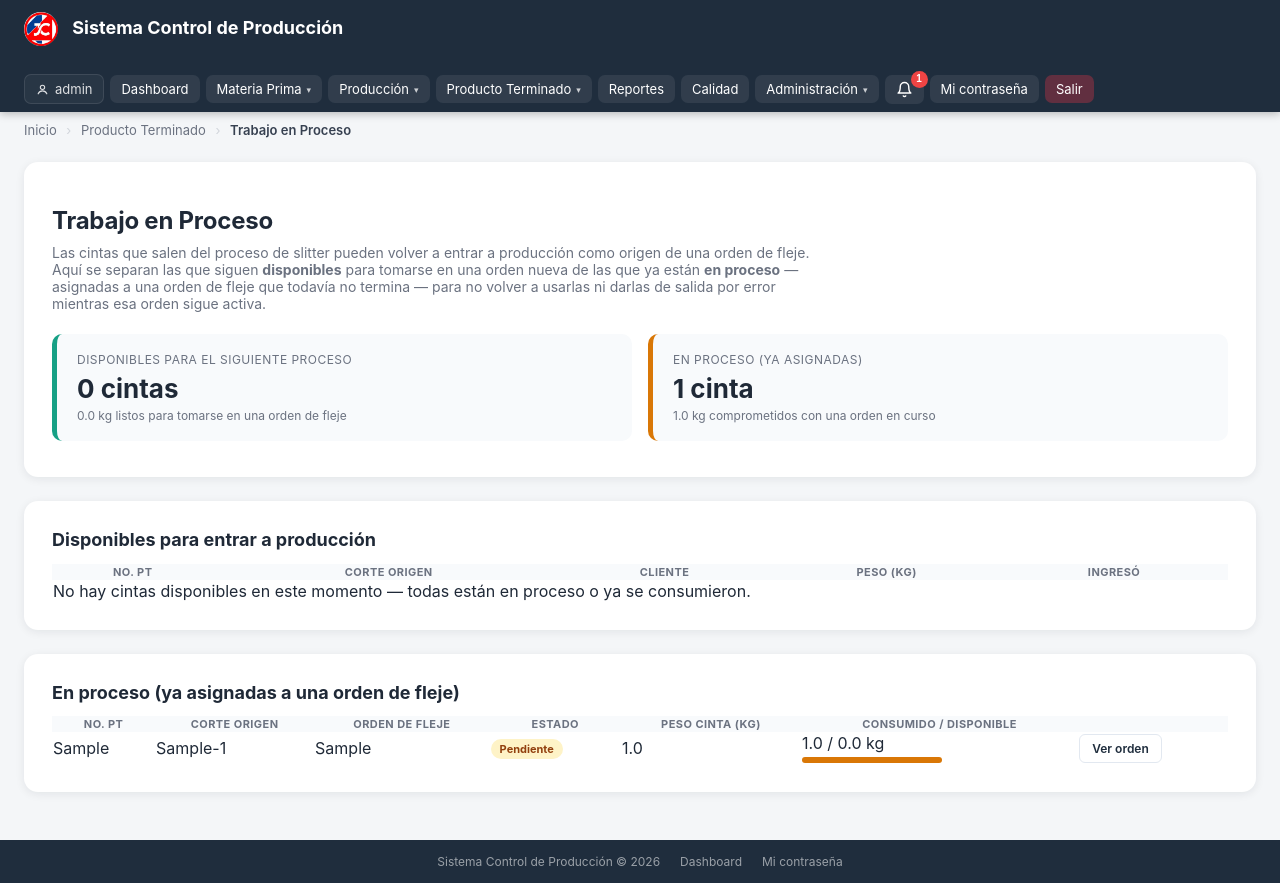
After one commit to maxalejandro31-web/sistema_produccion, a Django app: page /producto-terminado/en-proceso/ in a window 1280 px wide. The commit adds this page. Run offline with Django 5.2, Linux system fonts and the light colour scheme; a user stored in the database is signed in; data comes from the database, SQL or seed files in the repository; tables that the repository leaves empty hold one stand-in row (values such as "Sample post").

Commit message:
mateerial en proceso

```diff
--- /dev/null
+++ b/materia_terminada/templates/materia_terminada/en_proceso.html
@@ -0,0 +1,175 @@
+{% extends 'base.html' %}
+
+{% block title %}Trabajo en Proceso{% endblock %}
+
+{% block breadcrumbs %}
+<div class="breadcrumbs">
+    <a href="{% url 'inicio' %}">Inicio</a>
+    <span class="sep">›</span>
+    <a href="{% url 'lista_pt' %}">Producto Terminado</a>
+    <span class="sep">›</span>
+    <span class="current">Trabajo en Proceso</span>
+</div>
+{% endblock %}
+
+{% block content %}
+<style>
+    .contenedor {
+        background: white;
+        border-radius: var(--radio-lg, 14px);
+        padding: 28px;
+        box-shadow: var(--sombra-md, 0 2px 12px rgba(0,0,0,0.08));
+        margin-bottom: 24px;
+    }
+    .intro {
+        color: var(--color-texto-sec, #6b7280);
+        font-size: 14px;
+        margin: -8px 0 22px;
+        max-width: 760px;
+    }
+    .kpi-grid {
+        display: grid;
+        grid-template-columns: repeat(2, 1fr);
+        gap: 16px;
+        margin-bottom: 8px;
+    }
+    .kpi {
+        border-radius: var(--radio-md, 10px);
+        padding: 18px 20px;
+        border-left: 5px solid var(--color-navy);
+        background: #f8fafc;
+    }
+    .kpi.disponible { border-color: var(--color-exito, #16a085); }
+    .kpi.proceso { border-color: var(--color-advertencia, #d97706); }
+    .kpi-label { font-size: 12px; color: var(--color-texto-sec, #6b7280); text-transform: uppercase; letter-spacing: .04em; margin-bottom: 6px; }
+    .kpi-value { font-size: 26px; font-weight: 700; color: var(--color-texto, #1f2937); }
+    .kpi-sub { font-size: 12px; color: var(--color-texto-sec, #9ca3af); margin-top: 4px; }
+
+    .badge-estado-mini {
+        display: inline-block;
+        padding: 3px 9px;
+        border-radius: 999px;
+        font-size: 11px;
+        font-weight: 700;
+    }
+    .badge-estado-mini.pendiente { background: #fef3c7; color: #92400e; }
+    .badge-estado-mini.proceso   { background: #dbeafe; color: #1e40af; }
+
+    .barra-consumo {
+        height: 6px;
+        background: #e5e7eb;
+        border-radius: 3px;
+        overflow: hidden;
+        margin-top: 4px;
+        max-width: 140px;
+    }
+    .barra-consumo-relleno {
+        height: 100%;
+        background: var(--color-advertencia, #d97706);
+    }
+</style>
+
+<div class="contenedor">
+    <h1>Trabajo en Proceso</h1>
+    <p class="intro">
+        Las cintas que salen del proceso de slitter pueden volver a entrar a producción como origen de una
+        orden de fleje. Aquí se separan las que siguen <strong>disponibles</strong> para tomarse en una
+        orden nueva de las que ya están <strong>en proceso</strong> — asignadas a una orden de fleje que
+        todavía no termina — para no volver a usarlas ni darlas de salida por error mientras esa orden sigue activa.
+    </p>
+
+    <div class="kpi-grid">
+        <div class="kpi disponible">
+            <div class="kpi-label">Disponibles para el siguiente proceso</div>
+            <div class="kpi-value">{{ total_disponibles }} cinta{{ total_disponibles|pluralize }}</div>
+            <div class="kpi-sub">{{ peso_total_disponible|floatformat:1 }} kg listos para tomarse en una orden de fleje</div>
+        </div>
+        <div class="kpi proceso">
+            <div class="kpi-label">En proceso (ya asignadas)</div>
+            <div class="kpi-value">{{ total_en_proceso }} cinta{{ total_en_proceso|pluralize }}</div>
+            <div class="kpi-sub">{{ peso_total_en_proceso|floatformat:1 }} kg comprometidos con una orden en curso</div>
+        </div>
+    </div>
+</div>
+
+<div class="contenedor">
+    <h2 style="margin-top:0;">Disponibles para entrar a producción</h2>
+    <table>
+        <thead>
+            <tr>
+                <th>No. PT</th>
+                <th>Corte origen</th>
+                <th>Cliente</th>
+                <th>Peso (kg)</th>
+                <th>Ingresó</th>
+                <th></th>
+            </tr>
+        </thead>
+        <tbody>
+            {% for cinta in disponibles %}
+            <tr>
+                <td>{{ cinta.numero_pt }}</td>
+                <td>{{ cinta.detalle_slitter.folio_corte|default:"—" }}</td>
+                <td>{{ cinta.cliente|default:"—" }}</td>
+                <td>{{ cinta.peso_kg|floatformat:1 }}</td>
+                <td>{{ cinta.fecha_ingreso|date:"d/m/Y" }}</td>
+                <td><a href="{% url 'detalle_pt' cinta.id %}" class="btn btn-outline" style="padding:6px 12px;font-size:12px;">Ver</a></td>
+            </tr>
+            {% empty %}
+            <tr><td colspan="6">No hay cintas disponibles en este momento — todas están en proceso o ya se consumieron.</td></tr>
+            {% endfor %}
+        </tbody>
+    </table>
+</div>
+
+<div class="contenedor">
+    <h2 style="margin-top:0;">En proceso (ya asignadas a una orden de fleje)</h2>
+    <table>
+        <thead>
+            <tr>
+                <th>No. PT</th>
+                <th>Corte origen</th>
+                <th>Orden de fleje</th>
+                <th>Estado</th>
+                <th>Peso cinta (kg)</th>
+                <th>Consumido / Disponible</th>
+                <th></th>
+            </tr>
+        </thead>
+        <tbody>
+            {% for fila in filas_en_proceso %}
+            <tr>
+                <td>{{ fila.cinta.numero_pt }}</td>
+                <td>{{ fila.cinta.detalle_slitter.folio_corte|default:"—" }}</td>
+                <td>
+                    {% if fila.orden %}
+                        {{ fila.orden.folio_orden|default:fila.orden.id }}
+                    {% else %}—{% endif %}
+                </td>
+                <td>
+                    {% if fila.orden %}
+                        <span class="badge-estado-mini {{ fila.orden.estado }}">{{ fila.orden.get_estado_display }}</span>
+                    {% else %}—{% endif %}
+                </td>
+                <td>{{ fila.cinta.peso_kg|floatformat:1 }}</td>
+                <td>
+                    {{ fila.peso_consumido|floatformat:1 }} / {{ fila.peso_disponible|floatformat:1 }} kg
+                    {% if fila.cinta.peso_kg %}
+                    <div class="barra-consumo">
+                        <div class="barra-consumo-relleno" style="width: {% widthratio fila.peso_consumido fila.cinta.peso_kg 100 %}%;"></div>
+                    </div>
+                    {% endif %}
+                </td>
+                <td>
+                    {% if fila.orden %}
+                    <a href="{% url 'detalle_orden' fila.orden.id %}" class="btn btn-outline" style="padding:6px 12px;font-size:12px;">Ver orden</a>
+                    {% endif %}
+                </td>
+            </tr>
+            {% empty %}
+            <tr><td colspan="7">No hay cintas en proceso en este momento.</td></tr>
+            {% endfor %}
+        </tbody>
+    </table>
+</div>
+{% endblock %}
--- a/materia_terminada/urls.py
+++ b/materia_terminada/urls.py
@@ -3,6 +3,7 @@ from . import views
 
 urlpatterns = [
     path('producto-terminado/', views.lista_pt, name='lista_pt'),
+    path('producto-terminado/en-proceso/', views.en_proceso, name='en_proceso'),
     path('producto-terminado/<int:pt_id>/', views.detalle_pt, name='detalle_pt'),
     path('producto-terminado/<int:pt_id>/estado/<str:nuevo_estado>/', views.cambiar_estado_pt, name='cambiar_estado_pt'),
     path('salidas/', views.lista_salidas, name='lista_salidas'),
--- a/materia_terminada/views.py
+++ b/materia_terminada/views.py
@@ -58,6 +58,49 @@ def detalle_pt(request, pt_id):
     })
 
 
+@login_required
+def en_proceso(request):
+    """'Trabajo en proceso' (WIP): responde directamente a la pregunta de
+    si un producto terminado puede volver a entrar a producción. Las
+    cintas (salida del slitter) sí pueden volver a entrar como origen de
+    una orden de fleje — esta vista separa cuáles siguen libres para
+    tomarse (disponibles) de cuáles ya fueron asignadas a una orden de
+    fleje que todavía no termina (en proceso), para que no se intente
+    volver a usar -o dar de salida- una cinta que ya está comprometida
+    con una orden en curso."""
+    base_qs = ProductoTerminado.objects.filter(
+        tipo_producto='cinta', estado='en_almacen'
+    ).select_related('cliente', 'detalle_slitter', 'detalle_slitter__orden', 'detalle_slitter__orden__mp')
+
+    disponibles = list(base_qs.exclude(ordenes_flejado__isnull=False).order_by('-fecha_ingreso'))
+
+    en_proceso_qs = base_qs.filter(
+        ordenes_flejado__estado__in=['pendiente', 'proceso']
+    ).distinct().order_by('-fecha_ingreso')
+
+    filas_en_proceso = []
+    for cinta in en_proceso_qs:
+        orden_activa = cinta.ordenes_flejado.filter(estado__in=['pendiente', 'proceso']).order_by('-fecha').first()
+        filas_en_proceso.append({
+            'cinta': cinta,
+            'orden': orden_activa,
+            'peso_consumido': cinta.peso_consumido_fleje,
+            'peso_disponible': cinta.peso_disponible_fleje,
+        })
+
+    peso_total_disponible = sum(float(c.peso_kg or 0) for c in disponibles)
+    peso_total_en_proceso = sum(float(c.peso_kg or 0) for c in en_proceso_qs)
+
+    return render(request, 'materia_terminada/en_proceso.html', {
+        'disponibles': disponibles,
+        'filas_en_proceso': filas_en_proceso,
+        'peso_total_disponible': peso_total_disponible,
+        'peso_total_en_proceso': peso_total_en_proceso,
+        'total_disponibles': len(disponibles),
+        'total_en_proceso': len(filas_en_proceso),
+    })
+
+
 @roles_required('Administrador', 'Supervisor', 'Coordinador')
 def cambiar_estado_pt(request, pt_id, nuevo_estado):
     estados_validos = ['en_almacen', 'vendido', 'embarcado']
@@ -88,8 +131,15 @@ def lista_salidas(request):
 
 @roles_required('Administrador', 'Supervisor', 'Coordinador')
 def crear_salida(request):
+    # Una cinta que ya fue tomada como origen de una orden de fleje que
+    # todavía no termina sigue con estado 'en_almacen' (ese campo solo pasa
+    # a 'embarcado' cuando esa orden se termina), así que sin este exclude
+    # se podría dar de salida por error una cinta que una orden de
+    # producción sigue necesitando. Ver también la vista "en_proceso".
     pt_disponibles = ProductoTerminado.objects.filter(
         estado='en_almacen'
+    ).exclude(
+        tipo_producto='cinta', ordenes_flejado__estado__in=['pendiente', 'proceso']
     ).select_related('cliente', 'orden').order_by('-fecha_ingreso')
 
     clientes = Cliente.objects.filter(activo=True).order_by('nombre')
@@ -116,7 +166,7 @@ def crear_salida(request):
             peso_total = 0
             for pt_id in pt_ids:
                 try:
-                    pt = ProductoTerminado.objects.get(pk=pt_id, estado='en_almacen')
+                    pt = pt_disponibles.get(pk=pt_id)
                     SalidaDetalle.objects.create(
                         salida=salida,
                         producto_terminado=pt,
--- a/templates/base.html
+++ b/templates/base.html
@@ -464,6 +464,7 @@
             <button type="button" class="navdrop-btn" data-navdrop-btn>Producto Terminado <span class="navdrop-caret">▾</span></button>
             <div class="navdrop-panel" data-navdrop-panel>
                 <a href="{% url 'lista_pt' %}">Producto Terminado</a>
+                <a href="{% url 'en_proceso' %}">Trabajo en Proceso</a>
                 <a href="{% url 'lista_salidas' %}">Salidas</a>
             </div>
         </div>
```
